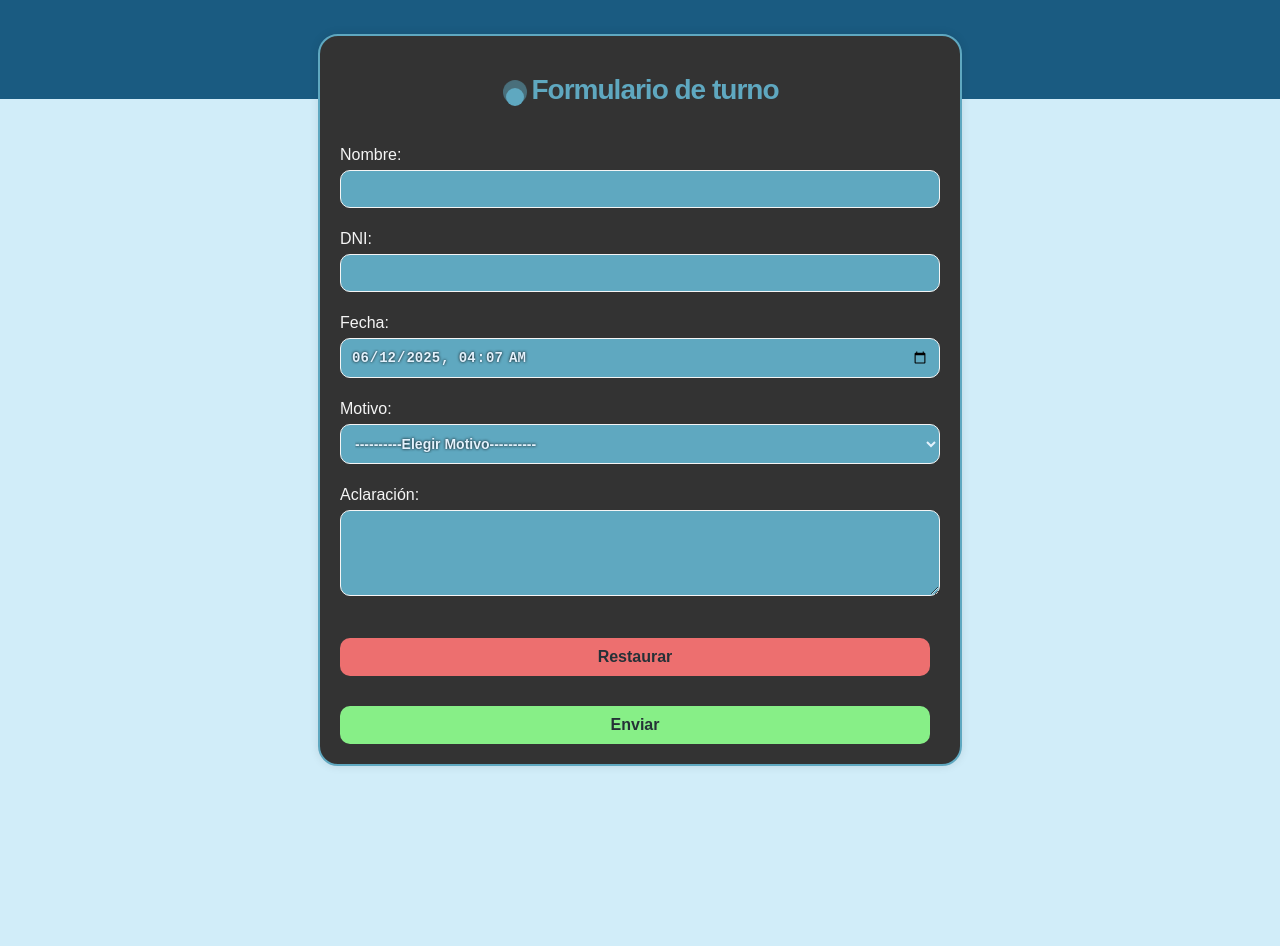
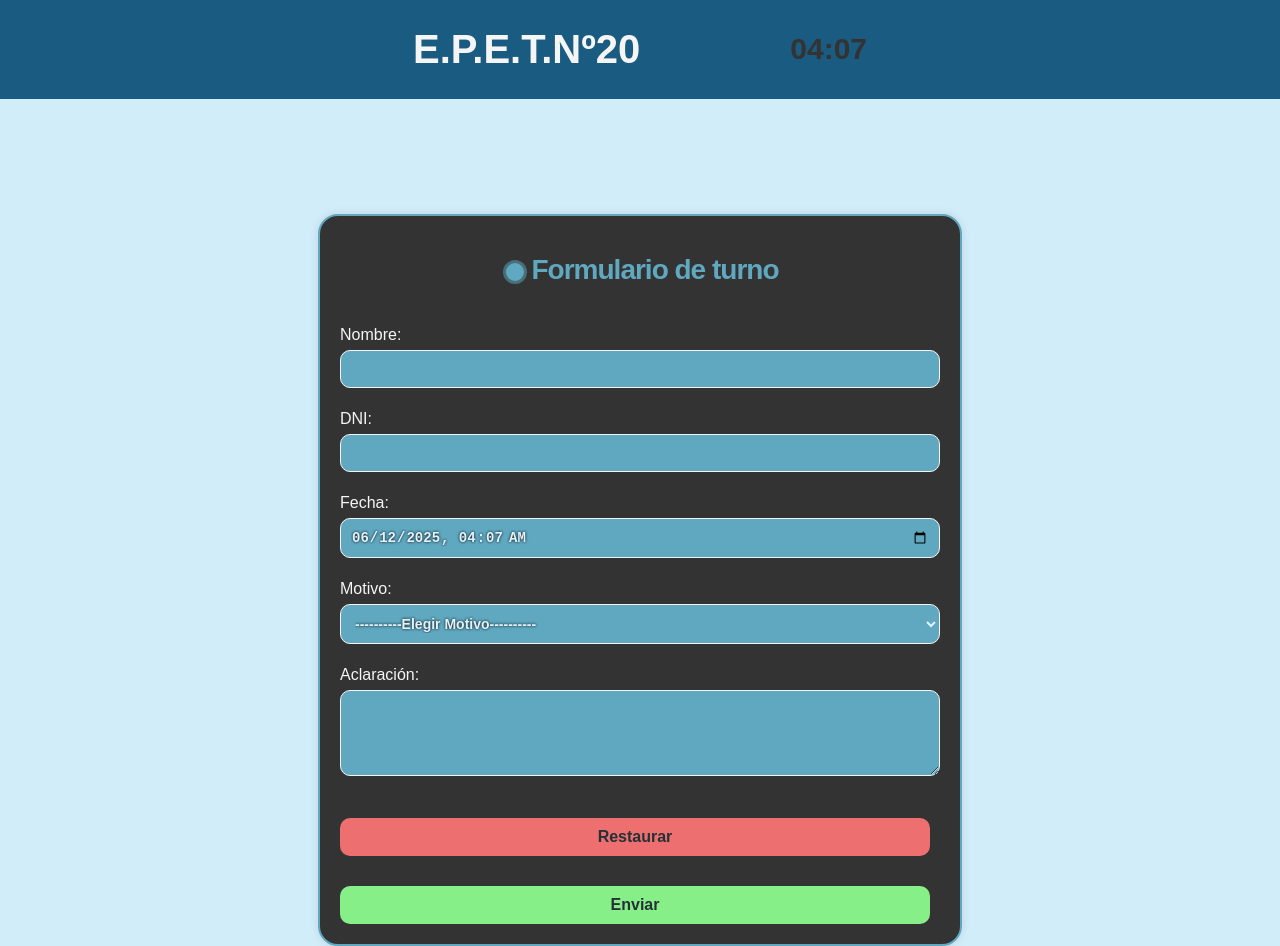
Before and after one commit to lukie-bell/proyecto_totem_6to_2da, a React (Create React App) app: page / in a window 1280 px wide. Before the commit the page ends 800 px from the top, so only its background shows below. Built offline with nearby package versions, Linux system fonts and the light colour scheme; no server answers.

Commit message:
se areglo la animación del formulario y se sigue areglando el tamaño y posición del formulario

```diff
--- a/src/css/Formulario.css
+++ b/src/css/Formulario.css
@@ -3,6 +3,8 @@
   justify-content: center;  /* centra horizontalmente */
   align-items: center;      /* centra verticalmente */
   height: auto;            /* altura automatica en la pantalla */
+  transform: translate(0px, 180px);
+
 }
 
 /*le damos forma y estilo al cuerpo dal formulario*/
@@ -41,7 +43,7 @@ position: relative;
 }
 
 .formtxt::before {
-transform: translate(-140px, 32px);
+transform: translate(-140px, 27px);
   width: 18px;
   height: 18px;
   background-color: #5FA8C0;
```
